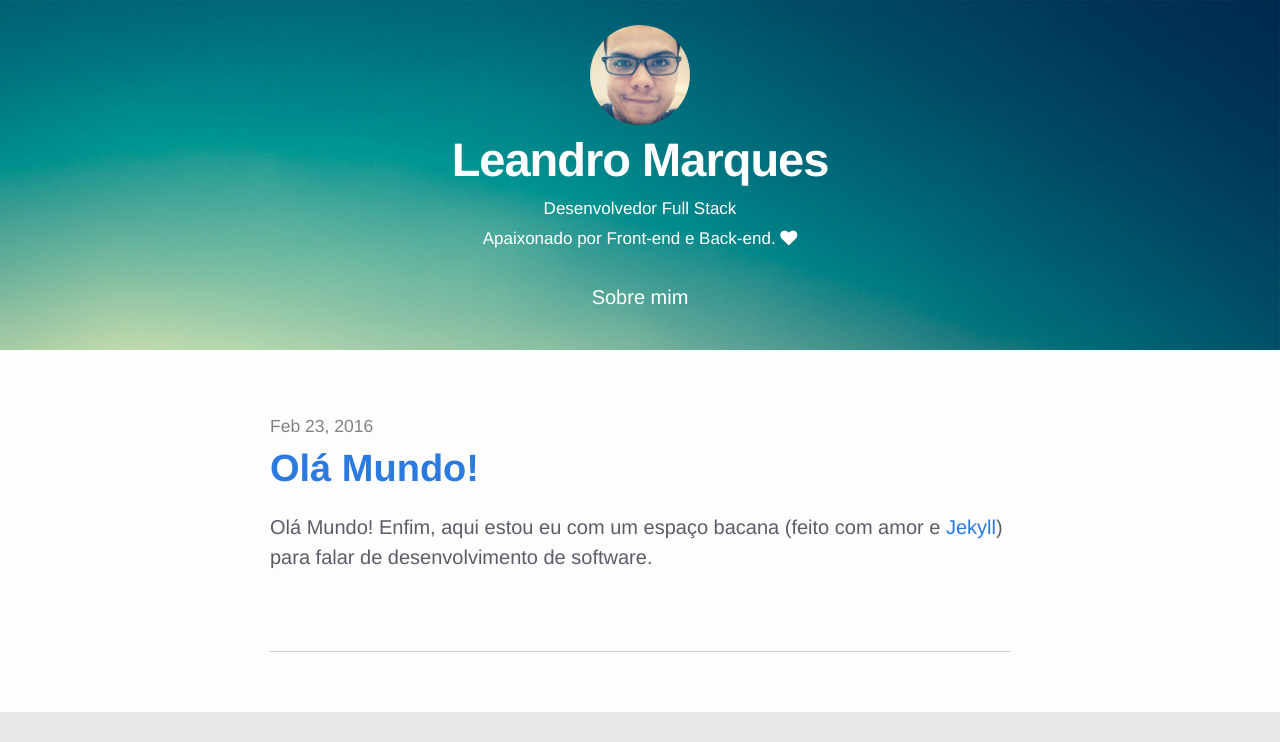
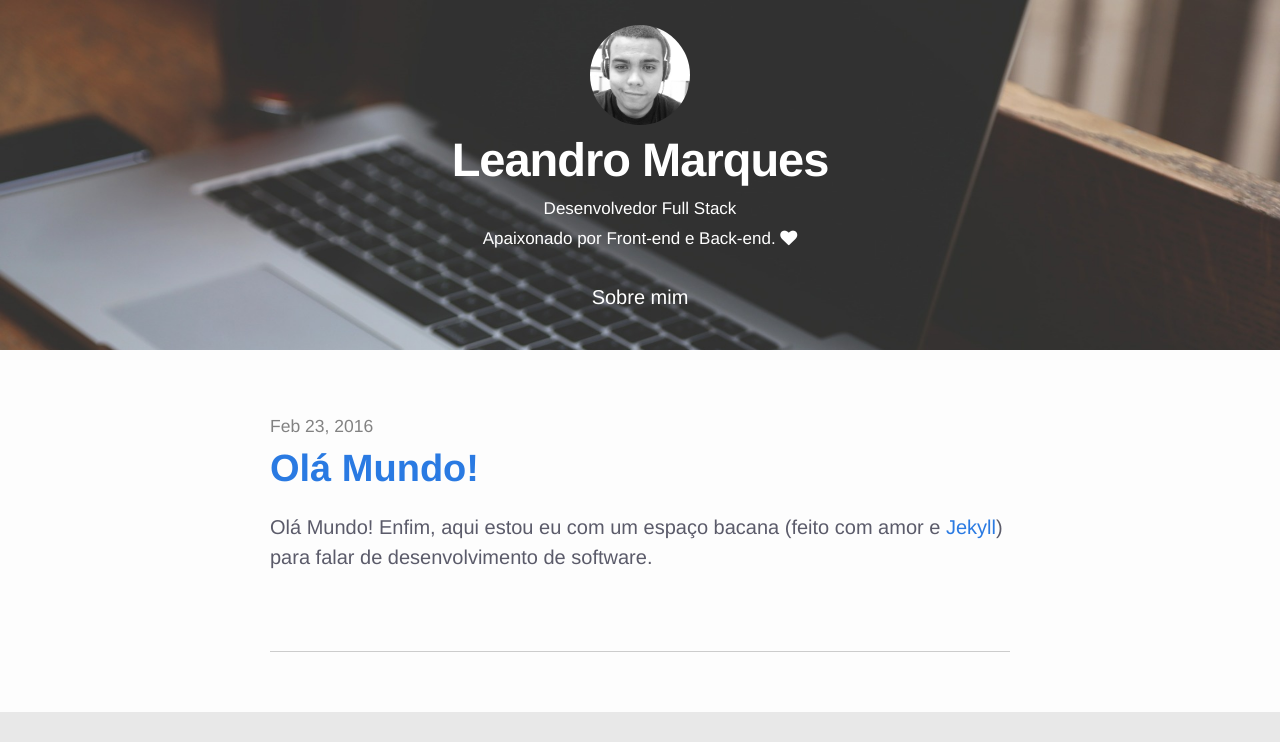
Before and after one commit to leandromarques/leandromarques.github.io, a Jekyll site: the page built from index.html, in a window 1280 px wide. Shown: the top 742 px of the page. Built offline with Jekyll 4.4.1, drawn with Linux system fonts in a browser that asks for light colours; nearby versions of some CDN libraries; grey boxes are pictures that could not be loaded.

Commit message:
Header photo and background changed

```diff
--- a/_sass/_base.scss
+++ b/_sass/_base.scss
@@ -214,7 +214,7 @@ pre {
     border-radius: 50%;
     width: 100px;
     height: 100px;
-    background: url("../images/eu.jpg") no-repeat;
+    background: url("../images/eu.png") no-repeat;
     margin: 0 auto;
     @include background-size(100%);
     margin-top: 20px;
--- a/_sass/_layout.scss
+++ b/_sass/_layout.scss
@@ -3,7 +3,7 @@
 */
 .site-header {
     min-height: 56px;
-    background: url("../images/hipster3.jpg") no-repeat;
+    background: url("../images/back_header.jpg") no-repeat;
     height: 350px;
     @include background-size(100%);
     text-align: center;
```
Also changed, not shown: images/back_header.jpg (added), images/eu.jpg (deleted), images/eu.png (added), images/hipster.jpg (deleted), images/hipster2.jpg (deleted), images/hipster3.jpg (deleted), images/mountain_1.jpg (deleted), images/mountain_2.jpg (deleted), images/mountain_3.jpg (deleted).
